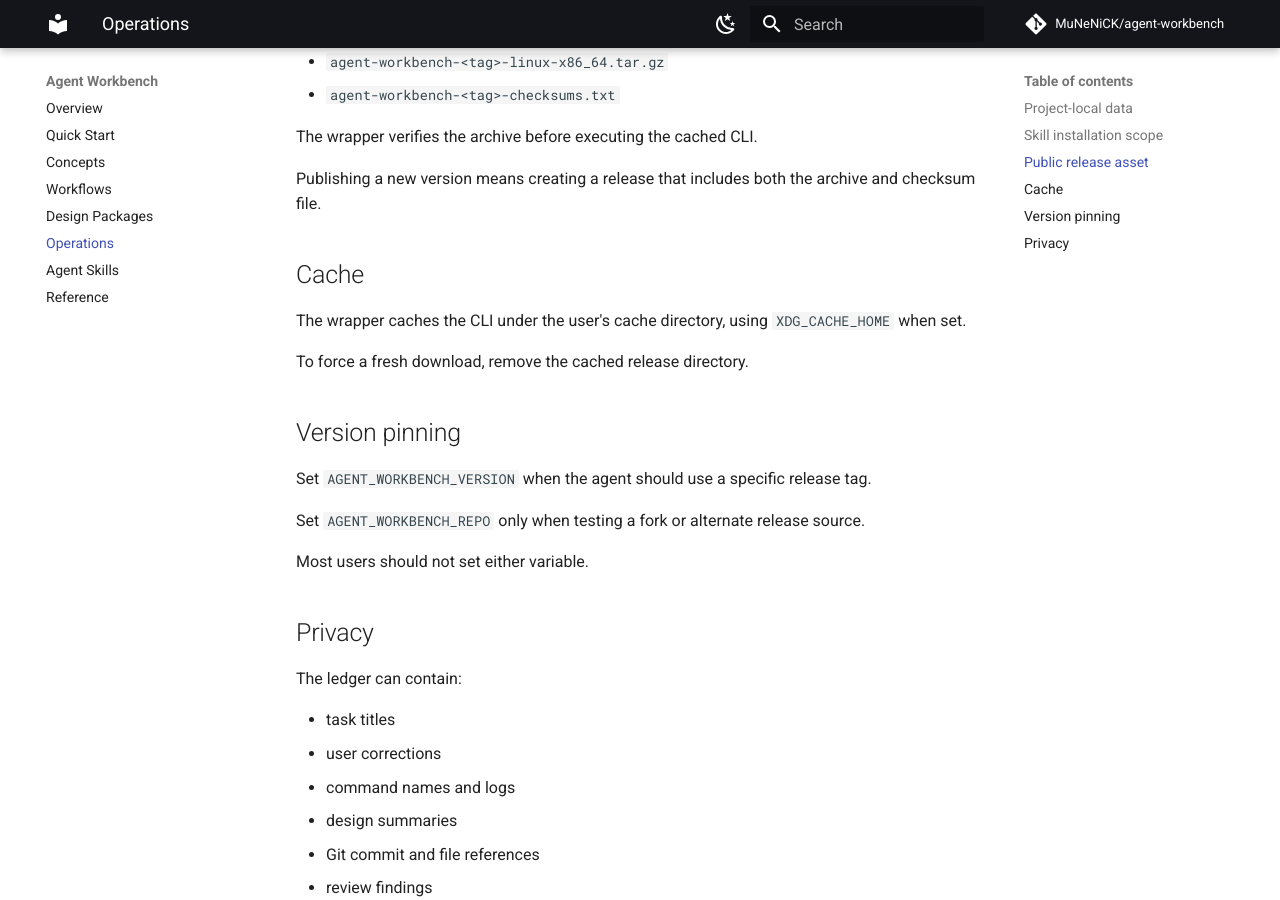
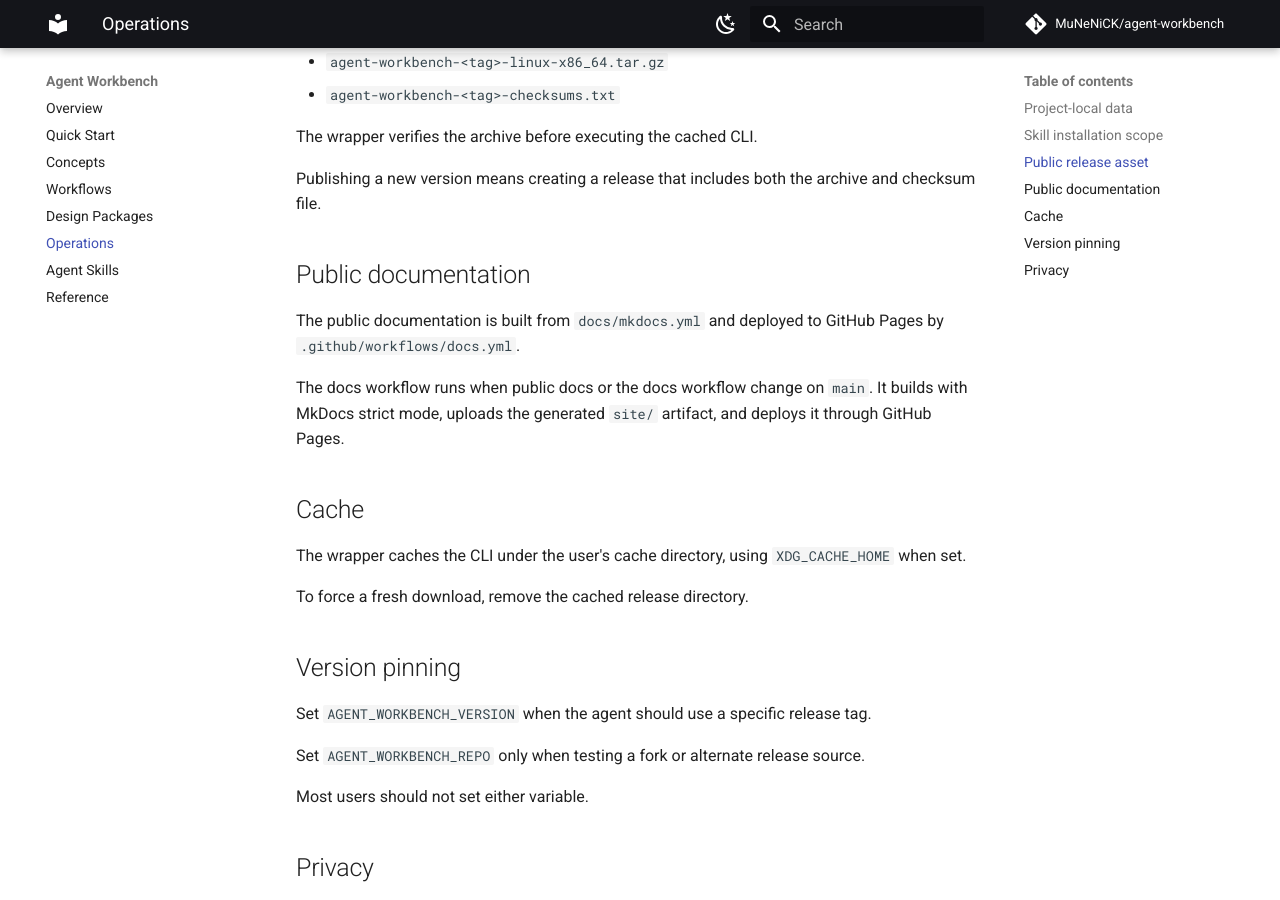
Before and after one commit to MuNeNiCK/agent-workbench, an MkDocs documentation site: the page built from docs/content/operations.md, in a window 1280 px wide and 900 px high, scrolled down 1134 px. Built offline with MkDocs 1.6.1 and Material for MkDocs 9.7.7, drawn with Linux system fonts in a browser that asks for light colours; comment, search, counter and statistics services are not loaded.

Commit message:
docs: document Pages deployment and wrapper prerequisites

```diff
--- a/docs/content/operations.md
+++ b/docs/content/operations.md
@@ -45,6 +45,15 @@ The wrapper verifies the archive before executing the cached CLI.
 Publishing a new version means creating a release that includes both the
 archive and checksum file.
 
+## Public documentation
+
+The public documentation is built from `docs/mkdocs.yml` and deployed to GitHub
+Pages by `.github/workflows/docs.yml`.
+
+The docs workflow runs when public docs or the docs workflow change on `main`.
+It builds with MkDocs strict mode, uploads the generated `site/` artifact, and
+deploys it through GitHub Pages.
+
 ## Cache
 
 The wrapper caches the CLI under the user's cache directory, using
```
Also changed, not shown: docs/content/quick-start.md (+3 -0 lines).
